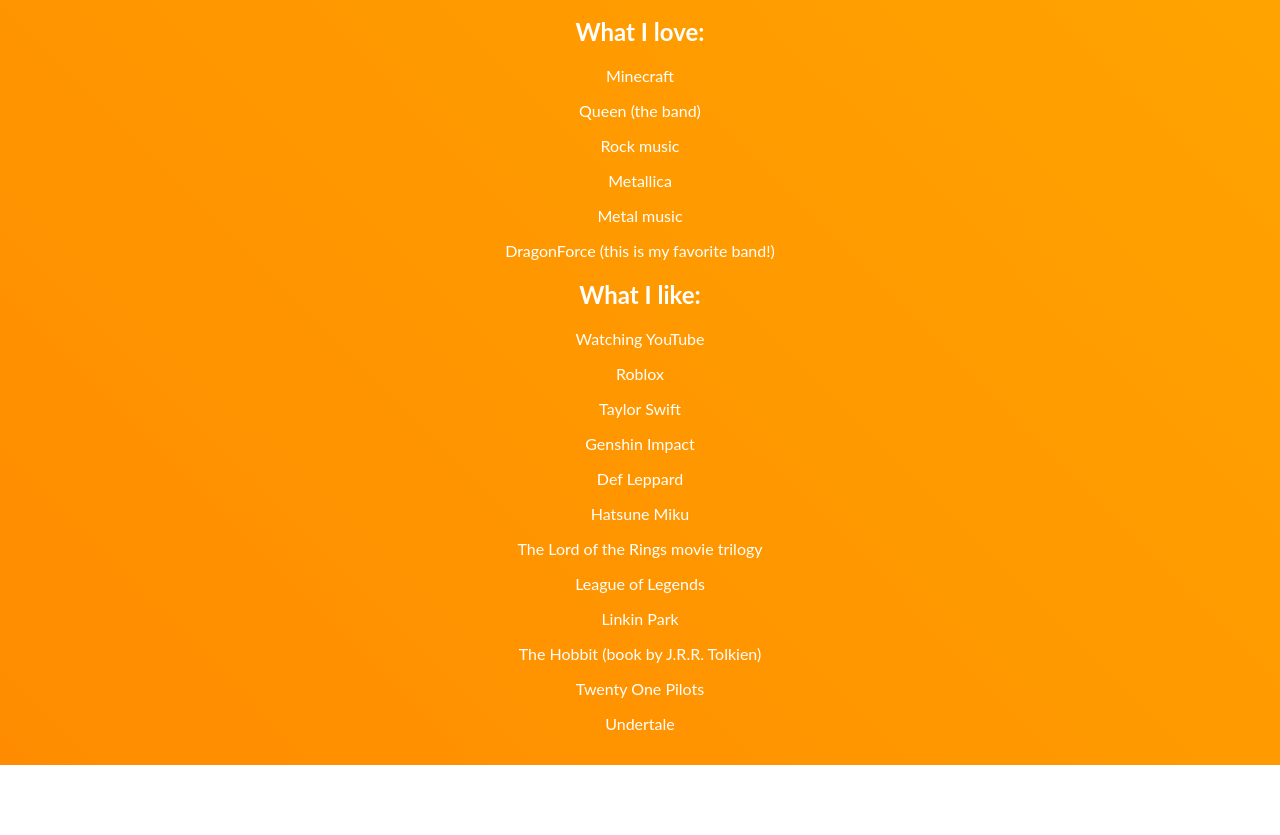
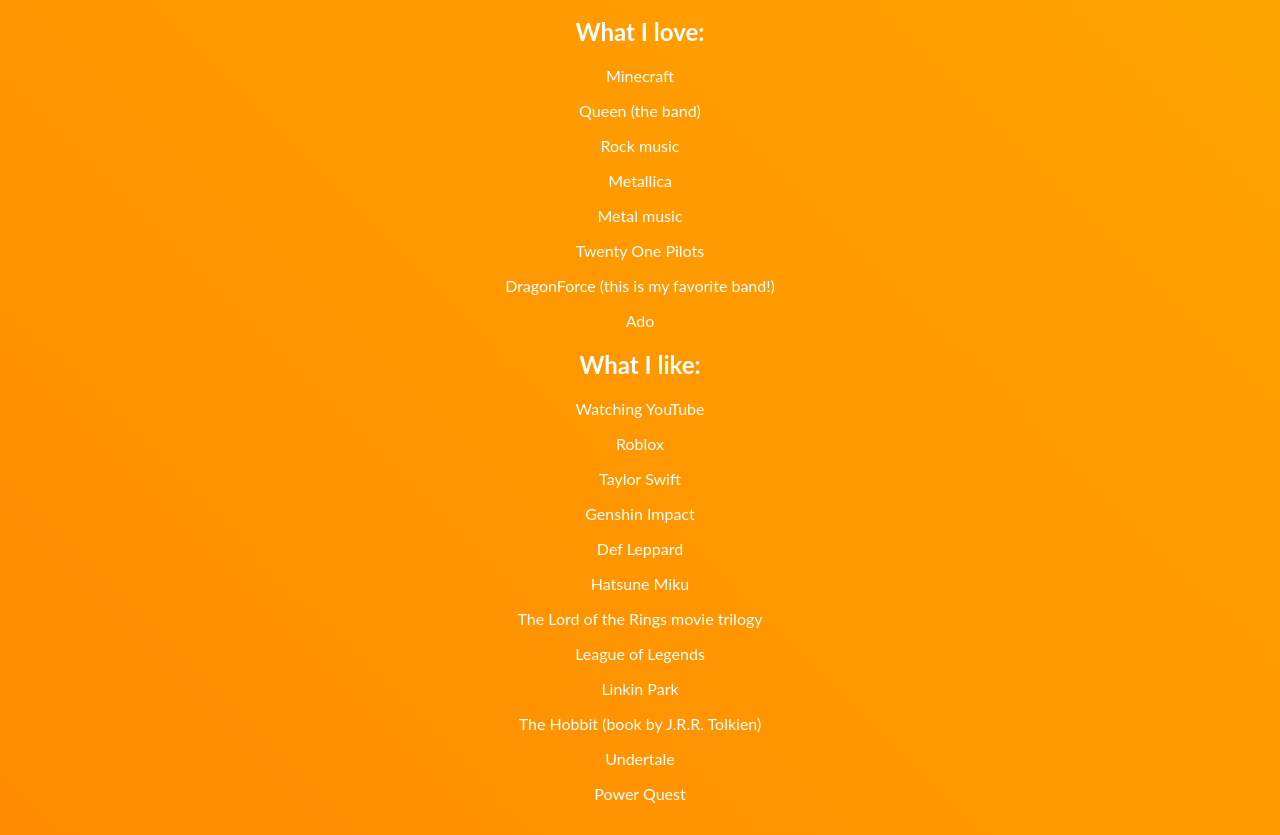
Before and after one commit to EpicFosh/Fosh, a plain HTML site: page about.html in a window 1280 px wide. Shown: the part 164-999 px from the top of the page. Before the commit the page ends 929 px from the top, so only its background shows below. Drawn offline with Linux system fonts and the light colour scheme.

Commit message:
Update about.html

```diff
--- a/about.html
+++ b/about.html
@@ -45,7 +45,9 @@
         <p>Rock music</p>
         <p>Metallica</p>
         <p>Metal music</p>
+        <p>Twenty One Pilots</p>
         <p>DragonForce (this is my favorite band!)</p>
+        <p>Ado</p>
 
         <h2>What I like:</h2>
         <p>Watching YouTube</p>
@@ -58,9 +60,8 @@
         <p>League of Legends</p>
         <p>Linkin Park</p>
         <p>The Hobbit (book by J.R.R. Tolkien)</p>
-        <p>Twenty One Pilots</p>
         <p>Undertale</p>
-
+        <p>Power Quest</p>
 
 
 
```
